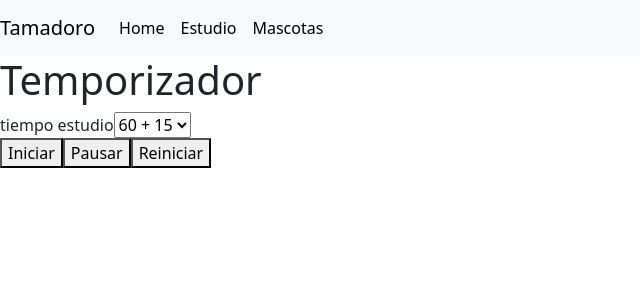
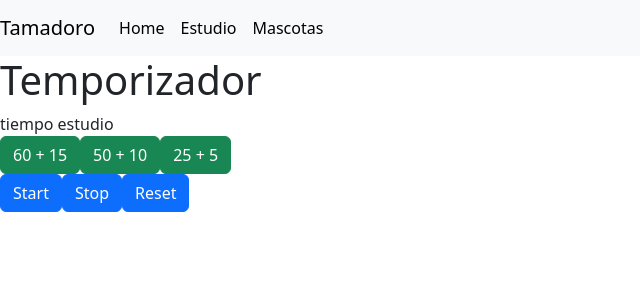
Before and after one commit to nogal1606/tamadoro, a React (Vite) app in the folder tamadoro/: page /estudio in a window 1280 px wide. Shown: the top 300 px of the page, without its empty margins (0-640 px from the left). Built offline with nearby package versions, Linux system fonts and the light colour scheme.

Commit message:
segundo-paso

```diff
--- a/tamadoro/src/estudio/estudio.ts
+++ b/tamadoro/src/estudio/estudio.ts
@@ -1,6 +1,11 @@
-class Estudio{
-    fecha!: Date;
-
+function temporizador1(){
+    let cont = 0
+    setTimeout(()=>{
+        console.log("ejecutando Set timeout");
+    }, 3000);
+    setInterval(()=>{
+        console.log("ejecutando set interval" + cont); ++cont;
+    }, 1000)
 }
 
-export default Estudio
+export default temporizador1
--- a/tamadoro/src/estudio/estudio.tsx
+++ b/tamadoro/src/estudio/estudio.tsx
@@ -1,19 +1,19 @@
 import React, { useState } from 'react'
+import temporizador1 from './estudio'
 
 function Estudio(){
 return(<div>
         <h1>Temporizador</h1>
         <div>
         <label htmlFor="">tiempo estudio</label>
-            <select name="tiempo" id="tmp">
-                <option value="1">60 + 15</option>
-                <option value="2">50 + 10</option>
-                <option value="3">25 + 5</option>
-            </select>
+            <br />
+            <button type="button" className="btn btn-success" onClick={temporizador1}>60 + 15</button>
+            <button type="button" className="btn btn-success">50 + 10</button>
+            <button type="button" className="btn btn-success">25 + 5</button>
         </div>
-        <button id="start">Iniciar</button>
-        <button id="pause">Pausar</button>
-        <button id="reset">Reiniciar</button>
+        <input className="btn btn-primary" type="reset" value="Start"/>
+        <input className="btn btn-primary" type="reset" value="Stop"/>
+        <input className="btn btn-primary" type="reset" value="Reset"/>
     </div>
 )
 }
```
